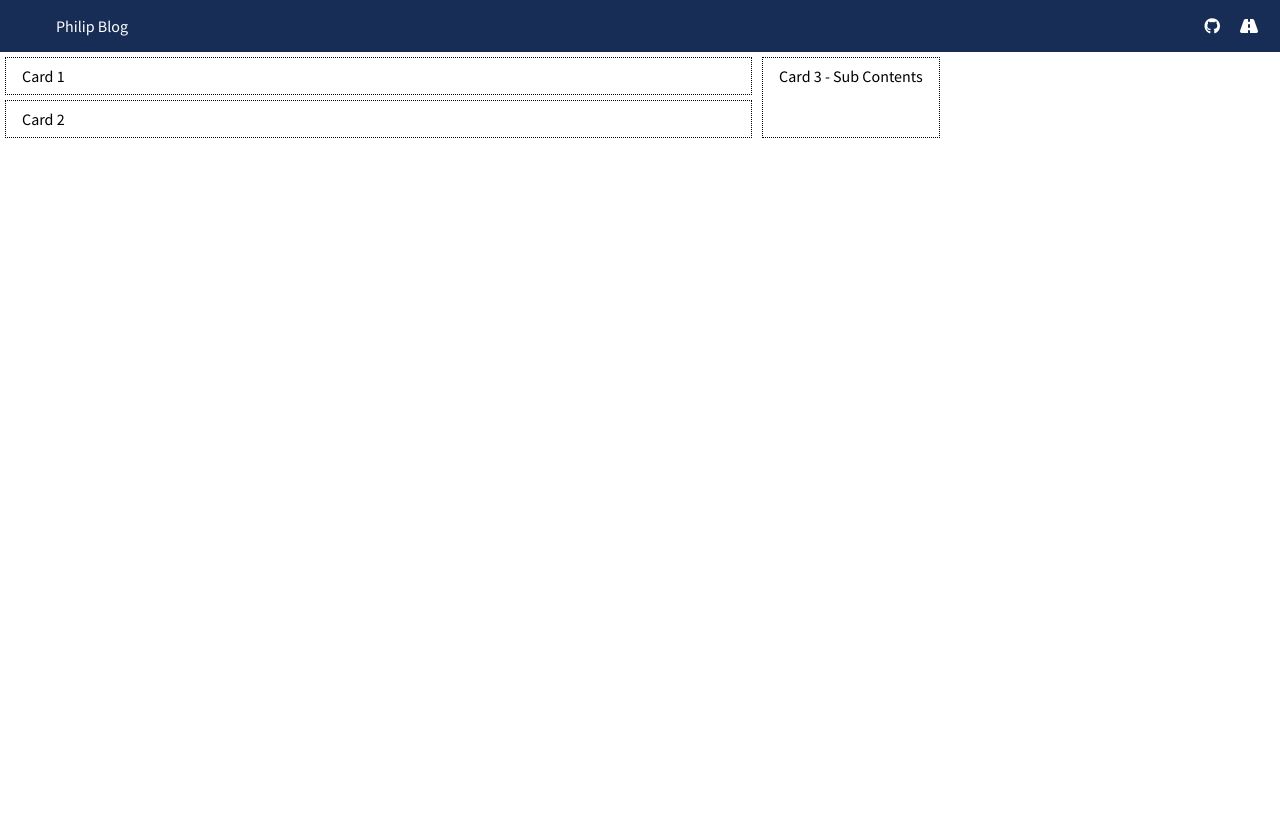
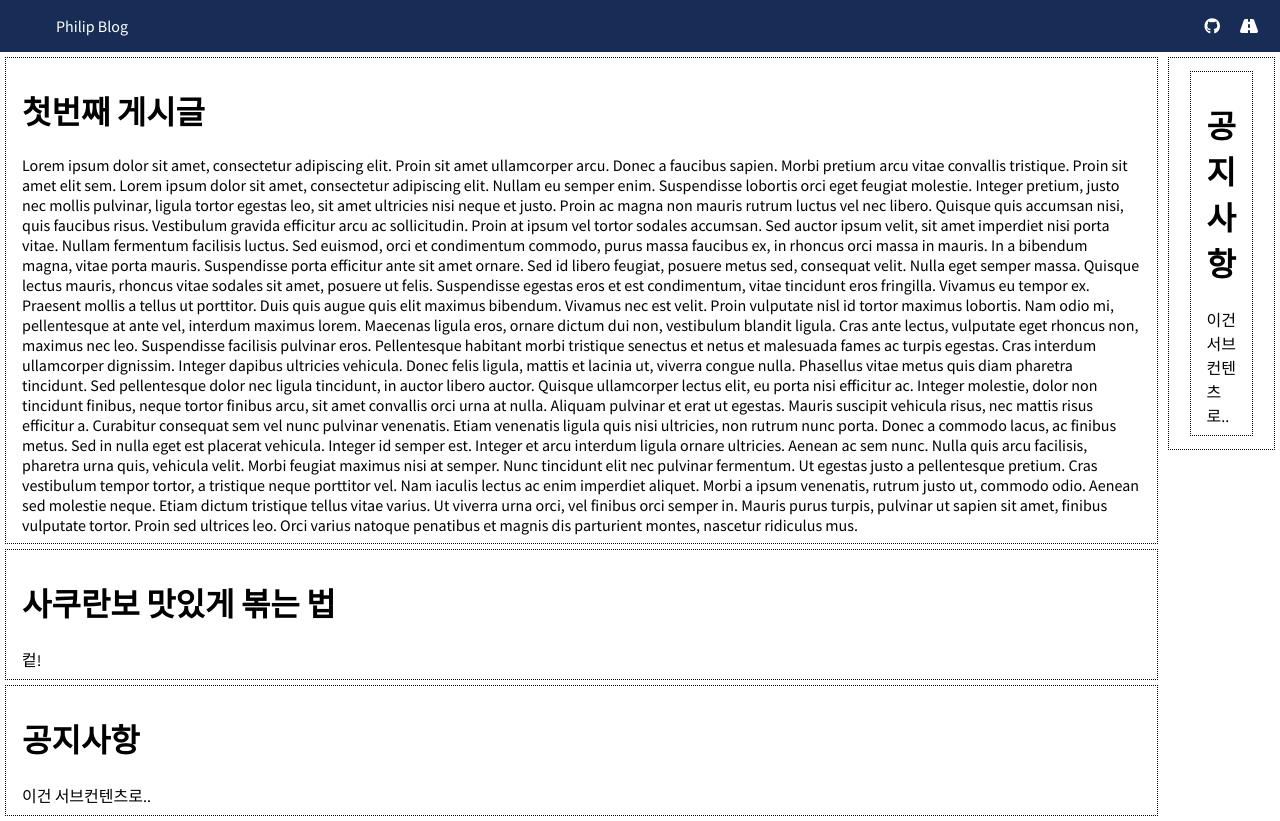
Before and after one commit to philip137/blog, a React (Create React App) app: page / in a window 1280 px wide. Before the commit the page ends 800 px from the top, so only its background shows below. Built offline with nearby package versions, Linux system fonts and the light colour scheme.

Commit message:
testform 적용

```diff
--- a/src/App.css
+++ b/src/App.css
@@ -5,9 +5,7 @@ body {
 .container {
     display: flex;
 }
-.sub-contents {
-    display: flex;
-}
+
 @media screen and (max-width: 768px) {
     .sub-contents {
         display: none;
--- a/src/App.js
+++ b/src/App.js
@@ -1,3 +1,5 @@
+//https://react.vlpt.us/
+
 import React, { useState } from 'react'
 import styled from 'styled-components'
 import { unstable_renderSubtreeIntoContainer } from 'react-dom'
@@ -7,26 +9,75 @@ import Navbar from './components/navbar/navbar'
 import Content from './components/content_page/content_page'
 import Card from './components/card/card'
 
-
+import Testform from './components/testForm'
+const test_vals = [
+  {
+    'id': 'philip.choi',
+    'type': 'post',
+    'data': {
+      'title': '첫번째 게시글',
+      'contents': "Lorem ipsum dolor sit amet, consectetur adipiscing elit. Proin sit amet ullamcorper arcu. Donec a faucibus sapien. Morbi pretium arcu vitae convallis tristique. Proin sit amet elit sem. Lorem ipsum dolor sit amet, consectetur adipiscing elit. Nullam eu semper enim. Suspendisse lobortis orci eget feugiat molestie. Integer pretium, justo nec mollis pulvinar, ligula tortor egestas leo, sit amet ultricies nisi neque et justo. Proin ac magna non mauris rutrum luctus vel nec libero. Quisque quis accumsan nisi, quis faucibus risus. Vestibulum gravida efficitur arcu ac sollicitudin. Proin at ipsum vel tortor sodales accumsan. Sed auctor ipsum velit, sit amet imperdiet nisi porta vitae. Nullam fermentum facilisis luctus. \
+      Sed euismod, orci et condimentum commodo, purus massa faucibus ex, in rhoncus orci massa in mauris. In a bibendum magna, vitae porta mauris. Suspendisse porta efficitur ante sit amet ornare. Sed id libero feugiat, posuere metus sed, consequat velit. Nulla eget semper massa. Quisque lectus mauris, rhoncus vitae sodales sit amet, posuere ut felis. Suspendisse egestas eros et est condimentum, vitae tincidunt eros fringilla. Vivamus eu tempor ex. Praesent mollis a tellus ut porttitor. Duis quis augue quis elit maximus bibendum. Vivamus nec est velit. Proin vulputate nisl id tortor maximus lobortis. \
+      Nam odio mi, pellentesque at ante vel, interdum maximus lorem. Maecenas ligula eros, ornare dictum dui non, vestibulum blandit ligula. Cras ante lectus, vulputate eget rhoncus non, maximus nec leo. Suspendisse facilisis pulvinar eros. Pellentesque habitant morbi tristique senectus et netus et malesuada fames ac turpis egestas. Cras interdum ullamcorper dignissim. Integer dapibus ultricies vehicula. Donec felis ligula, mattis et lacinia ut, viverra congue nulla. Phasellus vitae metus quis diam pharetra tincidunt. Sed pellentesque dolor nec ligula tincidunt, in auctor libero auctor. Quisque ullamcorper lectus elit, eu porta nisi efficitur ac. Integer molestie, dolor non tincidunt finibus, neque tortor finibus arcu, sit amet convallis orci urna at nulla. Aliquam pulvinar et erat ut egestas. Mauris suscipit vehicula risus, nec mattis risus efficitur a. Curabitur consequat sem vel nunc pulvinar venenatis. \
+      Etiam venenatis ligula quis nisi ultricies, non rutrum nunc porta. Donec a commodo lacus, ac finibus metus. Sed in nulla eget est placerat vehicula. Integer id semper est. Integer et arcu interdum ligula ornare ultricies. Aenean ac sem nunc. Nulla quis arcu facilisis, pharetra urna quis, vehicula velit. Morbi feugiat maximus nisi at semper.\
+      Nunc tincidunt elit nec pulvinar fermentum. Ut egestas justo a pellentesque pretium. Cras vestibulum tempor tortor, a tristique neque porttitor vel. Nam iaculis lectus ac enim imperdiet aliquet. Morbi a ipsum venenatis, rutrum justo ut, commodo odio. Aenean sed molestie neque. Etiam dictum tristique tellus vitae varius. Ut viverra urna orci, vel finibus orci semper in. Mauris purus turpis, pulvinar ut sapien sit amet, finibus vulputate tortor. Proin sed ultrices leo. Orci varius natoque penatibus et magnis dis parturient montes, nascetur ridiculus mus."
+      ,
+      'date': '2020-12-12 22:30:42'
+    }
+  },
+  {
+    'id': 'ralo',
+    'type': 'post',
+    'data': {
+      'title': '사쿠란보 맛있게 볶는 법',
+      'contents': "컽!",
+      'date': '2020-12-13 22:30:42'
+    }
+  },
+  {
+    'id': 'manager',
+    'type': 'notice',
+    'data': {
+      'title': '공지사항',
+      'contents': "이건 서브컨텐츠로..",
+      'date': '1970-01-01 12:00:00'
+    }
+  }
+]
 
 
 function App(props) {
+  const [testval, setTestval] = useState(test_vals)
+
+  let cards = testval.map( (item, idx) => {
+    return (
+      <Card id={idx} name={item.data.title}>
+        <Testform raw={item}/>
+      </Card>
+    )
+
+  })
   return (
     <div className="App">
       <Navbar />
+
       <main className='main-view'>
         <div className='container'>
           <Content className="main-contents" flex_grow={2}>
+            {/*}
             <Card name="a1">
               Card 1
             </Card>
             <Card name="a2">
               Card 2
             </Card>
+          */}
+          {cards}
+
           </Content>
           <Content className="sub-contents" flex_grow={1}>
             <Card>
-                Card 3 - Sub Contents
+              {cards[2]}
             </Card>
           </Content>
         </div>
@@ -36,4 +87,7 @@ function App(props) {
   );
 }
 
+
+
+
 export default App;
--- a/src/components/card/card.js
+++ b/src/components/card/card.js
@@ -1,14 +1,16 @@
-import React, { useState } from 'react'
+import React, { useState, useRef } from 'react'
 import styled from 'styled-components'
 import './card.css'
 
 
 
-function Card({children, ...props}) {
-
+function Card(props) {
+    console.log(props.children)
+    const a = useRef()
+    console.log(a)
     return (
         <div className={'card ' + props.name}>
-            {children}
+            {props.children}
         </div>
     )
 
--- /dev/null
+++ b/src/components/testForm.js
@@ -0,0 +1,19 @@
+import React, { useState } from 'react'
+import { unstable_renderSubtreeIntoContainer } from 'react-dom'
+
+
+function Testform(props) {
+    console.log(props.raw)
+    return (
+      <>
+        <h1>{props.raw.data.title}</h1>
+        <div>
+          {props.raw.data.contents}
+        </div>
+
+      </>
+    )
+  }
+
+
+  export default Testform;
```
Also changed, not shown: 1 other file (tests, documents, lock files or other folders). Lines whose indentation alone changed are shown as unchanged.
